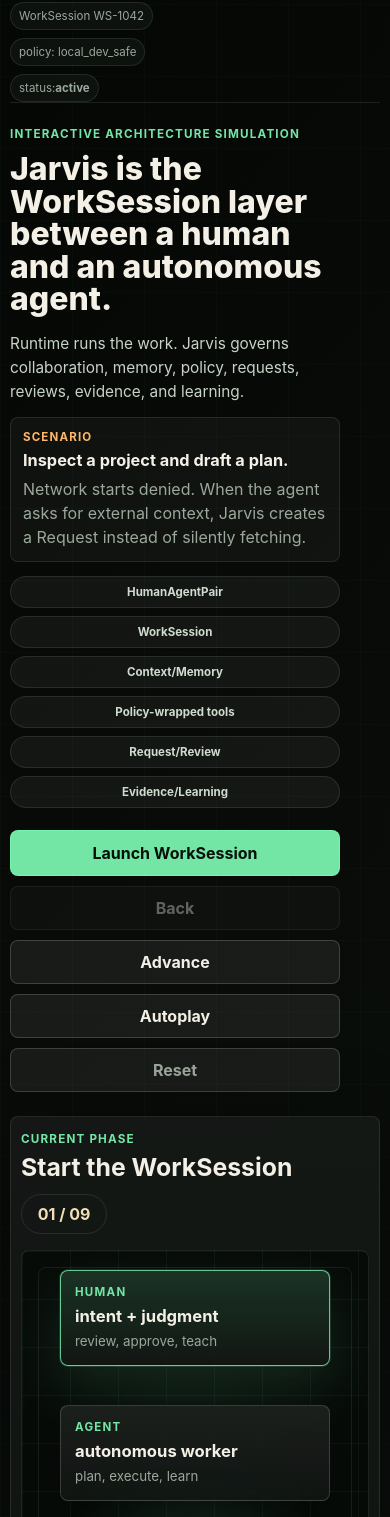
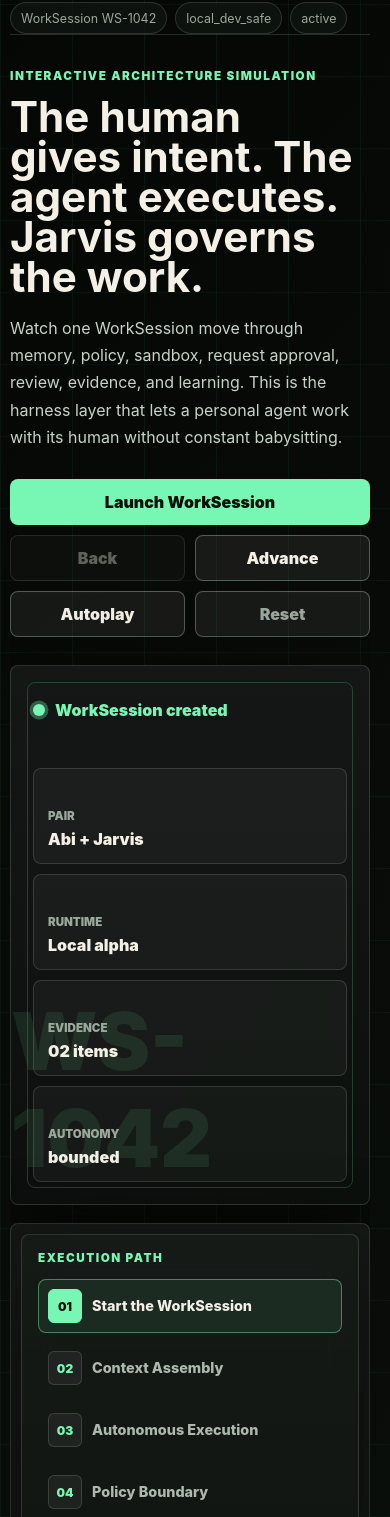
Before and after one commit to Flow-Research/jarvis, a plain HTML site: page index.html in a window 390 px wide. Shown: the part 68-1585 px from the top of the page. Drawn offline with Linux system fonts and the light colour scheme.

Commit message:
Restore stable simulation layout

```diff
--- a/assets/app.js
+++ b/assets/app.js
@@ -273,8 +273,8 @@ function setStep(nextIndex) {
   }, 0);
 
   els.topbarStatus.textContent = step.status;
-  if (els.missionState) els.missionState.textContent = step.mission;
-  if (els.evidenceCount) els.evidenceCount.textContent = `${pad(evidenceTotal)} items`;
+  els.missionState.textContent = step.mission;
+  els.evidenceCount.textContent = `${pad(evidenceTotal)} items`;
   els.stepTitle.textContent = step.title;
   els.stepCounter.textContent = `${pad(current + 1)} / ${pad(steps.length)}`;
   els.stepSummary.textContent = step.summary;
--- a/assets/styles.css
+++ b/assets/styles.css
@@ -1,14 +1,14 @@
 :root {
   color-scheme: dark;
-  --void: #070807;
+  --void: #050704;
   --carbon: #0b0f0c;
-  --panel: #101310;
-  --panel-2: #171b17;
+  --panel: #101711;
+  --panel-2: #151d16;
   --ink: #f4f0e6;
   --muted: #9ba89b;
-  --line: rgb(232 238 228 / 10%);
-  --line-strong: rgb(232 238 228 / 18%);
-  --mint: #73e6a6;
+  --line: rgb(205 231 205 / 16%);
+  --line-strong: rgb(205 231 205 / 32%);
+  --mint: #78f7b4;
   --mint-2: #24b979;
   --cyan: #6fd9ff;
   --amber: #ffb86b;
@@ -31,8 +31,8 @@ body {
   min-height: 100vh;
   overflow-x: hidden;
   background:
-    linear-gradient(90deg, rgb(120 247 180 / 2.4%) 1px, transparent 1px),
-    linear-gradient(rgb(120 247 180 / 2%) 1px, transparent 1px),
+    linear-gradient(90deg, rgb(120 247 180 / 5%) 1px, transparent 1px),
+    linear-gradient(rgb(120 247 180 / 4%) 1px, transparent 1px),
     linear-gradient(135deg, #050704 0%, #0b0f0c 48%, #120f0a 100%);
   background-size: 72px 72px, 72px 72px, auto;
   color: var(--ink);
@@ -48,7 +48,7 @@ body::before {
   z-index: -2;
   pointer-events: none;
   background:
-    linear-gradient(115deg, transparent 0 28%, rgb(120 247 180 / 5%) 28% 29%, transparent 29% 100%),
+    linear-gradient(115deg, transparent 0 28%, rgb(120 247 180 / 10%) 28% 29%, transparent 29% 100%),
     linear-gradient(72deg, transparent 0 68%, rgb(255 184 107 / 8%) 68% 69%, transparent 69% 100%);
 }
 
@@ -83,13 +83,13 @@ button {
 }
 
 .shell {
-  width: min(1440px, calc(100% - 40px));
+  width: min(1540px, calc(100% - 32px));
   margin: 0 auto;
-  padding: 14px 0 40px;
+  padding: 18px 0 44px;
 }
 
 .topbar {
-  min-height: 62px;
+  min-height: 70px;
   display: flex;
   align-items: center;
   justify-content: space-between;
@@ -114,7 +114,7 @@ button {
   border-radius: 8px;
   background: rgb(120 247 180 / 10%);
   color: var(--mint);
-  font-weight: 780;
+  font-weight: 900;
   box-shadow: 0 0 34px rgb(120 247 180 / 16%);
 }
 
@@ -152,16 +152,16 @@ button {
 }
 
 .hero-grid {
-  min-height: calc(100svh - 84px);
+  min-height: 520px;
   display: grid;
-  grid-template-columns: minmax(360px, 0.66fr) minmax(560px, 1fr);
-  gap: 24px;
+  grid-template-columns: minmax(0, 1fr) 380px;
+  gap: 28px;
   align-items: center;
-  padding: 26px 0 18px;
+  padding: 54px 0 34px;
 }
 
 .hero-copy {
-  max-width: 680px;
+  max-width: 980px;
   min-width: 0;
 }
 
@@ -170,92 +170,39 @@ button {
   margin: 0;
   color: var(--mint);
   font-size: 0.73rem;
-  font-weight: 720;
-  letter-spacing: 0.1em;
+  font-weight: 900;
+  letter-spacing: 0.13em;
   text-transform: uppercase;
 }
 
 .hero-copy h1 {
-  max-width: 660px;
-  margin: 12px 0 16px;
-  font-size: clamp(2.35rem, 4.1vw, 4.65rem);
-  line-height: 0.98;
-  font-weight: 760;
+  max-width: 1040px;
+  margin: 14px 0 18px;
+  font-size: clamp(3.2rem, 8vw, 8.7rem);
+  line-height: 0.88;
   letter-spacing: 0;
   text-wrap: balance;
   overflow-wrap: break-word;
 }
 
 .hero-text {
-  max-width: 610px;
+  max-width: 760px;
   margin: 0;
   color: #c8d3c8;
-  font-size: clamp(1rem, 1.16vw, 1.12rem);
-  line-height: 1.62;
+  font-size: clamp(1rem, 1.6vw, 1.24rem);
+  line-height: 1.7;
   overflow-wrap: break-word;
 }
 
-.scenario-card {
-  max-width: 610px;
-  margin-top: 18px;
-  padding: 14px 16px;
-  border: 1px solid var(--line);
-  border-radius: 8px;
-  background: rgb(255 255 255 / 4%);
-}
-
-.scenario-card span {
-  display: block;
-  color: var(--amber);
-  font-size: 0.72rem;
-  font-weight: 720;
-  letter-spacing: 0.1em;
-  text-transform: uppercase;
-}
-
-.scenario-card strong {
-  display: block;
-  margin-top: 6px;
-  color: var(--ink);
-  font-size: 1.02rem;
-}
-
-.scenario-card p {
-  margin: 7px 0 0;
-  color: var(--muted);
-  line-height: 1.5;
-}
-
-.proof-row {
+.hero-actions {
   display: flex;
   flex-wrap: wrap;
-  gap: 8px;
-  margin-top: 18px;
-}
-
-.proof-row span {
-  min-height: 32px;
-  display: inline-flex;
-  align-items: center;
-  border: 1px solid var(--line);
-  border-radius: 999px;
-  background: rgb(255 255 255 / 5%);
-  color: #cfdbcf;
-  font-size: 0.78rem;
-  font-weight: 650;
-  padding: 0 11px;
-}
-
-.hero-actions {
-  display: grid;
-  grid-template-columns: auto minmax(0, 1fr);
-  align-items: center;
   gap: 10px;
-  margin-top: 22px;
+  margin-top: 28px;
 }
 
 .command {
-  min-height: 42px;
+  min-height: 46px;
   display: inline-flex;
   align-items: center;
   justify-content: center;
@@ -263,24 +210,13 @@ button {
   border-radius: 8px;
   background: rgb(244 240 230 / 7%);
   color: var(--ink);
-  font-weight: 720;
+  font-weight: 900;
   padding: 0 16px;
   cursor: pointer;
   transition:
     transform 180ms ease,
     border-color 180ms ease,
     background-color 180ms ease;
-}
-
-.command-group {
-  display: flex;
-  flex-wrap: wrap;
-  gap: 8px;
-}
-
-.command.compact {
-  min-height: 44px;
-  padding: 0 12px;
 }
 
 .command:hover {
@@ -306,7 +242,11 @@ button {
 }
 
 .mission-panel,
-.operating-stage {
+.simulator,
+.story-strip article,
+.rail,
+.operating-stage,
+.sequence {
   border: 1px solid var(--line);
   background:
     linear-gradient(180deg, rgb(255 255 255 / 5%), rgb(255 255 255 / 2%)),
@@ -315,30 +255,13 @@ button {
   backdrop-filter: blur(18px);
 }
 
-.simulator,
-.rail,
-.sequence {
-  border: 1px solid var(--line);
-  background: rgb(255 255 255 / 3%);
-  box-shadow: none;
-  backdrop-filter: none;
-}
-
-.story-strip article {
-  border: 0;
-  border-top: 1px solid var(--line);
-  background: transparent;
-  box-shadow: none;
-  backdrop-filter: none;
-}
-
 .mission-panel {
   position: relative;
   overflow: hidden;
   min-width: 0;
-  min-height: 290px;
+  min-height: 360px;
   border-radius: 8px;
-  padding: 18px;
+  padding: 22px;
 }
 
 .mission-panel::before {
@@ -353,10 +276,10 @@ button {
 .mission-panel::after {
   content: "WS-1042";
   position: absolute;
-  right: 14px;
-  bottom: 12px;
-  color: rgb(120 247 180 / 5%);
-  font-size: 3.1rem;
+  right: -18px;
+  bottom: 18px;
+  color: rgb(120 247 180 / 10%);
+  font-size: 5rem;
   font-weight: 950;
   letter-spacing: 0;
 }
@@ -367,7 +290,7 @@ button {
   display: flex;
   align-items: center;
   gap: 10px;
-  min-height: 38px;
+  min-height: 44px;
   color: var(--mint);
   font-weight: 900;
 }
@@ -387,28 +310,17 @@ button {
   }
 }
 
-.panel-label {
-  position: relative;
-  z-index: 1;
-  margin: 0 0 8px;
-  color: var(--muted);
-  font-size: 0.72rem;
-  font-weight: 950;
-  letter-spacing: 0.12em;
-  text-transform: uppercase;
-}
-
 .mission-grid {
   position: relative;
   z-index: 1;
   display: grid;
   grid-template-columns: 1fr 1fr;
   gap: 10px;
-  margin: 22px 0 0;
+  margin: 36px 0 0;
 }
 
 .mission-grid div {
-  min-height: 78px;
+  min-height: 96px;
   display: grid;
   align-content: end;
   gap: 6px;
@@ -421,19 +333,19 @@ button {
 .mission-grid dt {
   color: var(--muted);
   font-size: 0.72rem;
-  font-weight: 720;
+  font-weight: 900;
   text-transform: uppercase;
 }
 
 .mission-grid dd {
   margin: 0;
   color: var(--ink);
-  font-weight: 720;
+  font-weight: 900;
 }
 
 .simulator {
   display: grid;
-  grid-template-columns: 270px minmax(0, 1fr);
+  grid-template-columns: 270px minmax(0, 1fr) 340px;
   gap: 14px;
   border-radius: 8px;
   padding: 14px;
@@ -459,7 +371,7 @@ button {
 }
 
 .sequence li {
-  min-height: 48px;
+  min-height: 54px;
   display: grid;
   grid-template-columns: 34px 1fr;
   gap: 10px;
@@ -487,7 +399,7 @@ button {
   background: rgb(255 255 255 / 5%);
   color: var(--mint);
   font-size: 0.75rem;
-  font-weight: 720;
+  font-weight: 900;
 }
 
 .sequence li.active .step-index {
@@ -498,18 +410,14 @@ button {
 
 .sequence .step-name {
   font-size: 0.9rem;
-  font-weight: 650;
+  font-weight: 800;
   line-height: 1.25;
 }
 
 .operating-stage {
-  min-height: 640px;
-  padding: 16px;
+  min-height: 760px;
+  padding: 18px;
   min-width: 0;
-}
-
-.hero-stage {
-  min-height: 600px;
 }
 
 .stage-top {
@@ -523,7 +431,7 @@ button {
 .stage-top h2 {
   max-width: 760px;
   margin: 8px 0 0;
-  font-size: clamp(1.55rem, 2.2vw, 2.5rem);
+  font-size: clamp(1.7rem, 3vw, 3.3rem);
   line-height: 1;
   letter-spacing: 0;
 }
@@ -535,12 +443,12 @@ button {
   border: 1px solid var(--line);
   border-radius: 999px;
   color: var(--bone);
-  font-weight: 720;
+  font-weight: 900;
 }
 
 .harness-map {
   position: relative;
-  min-height: 410px;
+  min-height: 520px;
   overflow: hidden;
   border: 1px solid var(--line);
   border-radius: 8px;
@@ -567,12 +475,12 @@ button {
 }
 
 .node {
-  width: 190px;
-  min-height: 96px;
+  width: 220px;
+  min-height: 112px;
   display: grid;
   align-content: center;
   gap: 7px;
-  padding: 14px;
+  padding: 18px;
   border: 1px solid var(--line-strong);
   border-radius: 8px;
   background:
@@ -590,7 +498,7 @@ button {
 .core-inner span {
   color: var(--mint);
   font-size: 0.72rem;
-  font-weight: 720;
+  font-weight: 950;
   letter-spacing: 0.11em;
   text-transform: uppercase;
 }
@@ -618,27 +526,27 @@ button {
 }
 
 .human {
-  top: 28px;
-  left: 28px;
+  top: 42px;
+  left: 36px;
 }
 
 .agent {
-  top: 28px;
-  right: 28px;
+  top: 42px;
+  right: 36px;
 }
 
 .request {
-  left: 28px;
-  bottom: 28px;
+  left: 36px;
+  bottom: 42px;
 }
 
 .runtime {
-  right: 28px;
-  bottom: 28px;
+  right: 36px;
+  bottom: 42px;
 }
 
 .core {
-  width: 228px;
+  width: 280px;
   aspect-ratio: 1;
   left: 50%;
   top: 50%;
@@ -659,7 +567,7 @@ button {
 }
 
 .ring-b {
-  inset: 24px;
+  inset: 28px;
   border-color: rgb(111 217 255 / 24%);
   animation: rotate 9s linear infinite reverse;
 }
@@ -692,7 +600,7 @@ button {
 }
 
 .core-inner {
-  width: 150px;
+  width: 184px;
   aspect-ratio: 1;
   display: grid;
   place-items: center;
@@ -730,30 +638,30 @@ button {
 }
 
 .beam-human {
-  top: 122px;
-  left: 208px;
-  width: 220px;
+  top: 148px;
+  left: 240px;
+  width: 260px;
   transform: rotate(21deg);
 }
 
 .beam-agent {
-  top: 122px;
-  right: 208px;
-  width: 220px;
+  top: 148px;
+  right: 240px;
+  width: 260px;
   transform: rotate(159deg);
 }
 
 .beam-runtime {
-  bottom: 126px;
-  right: 208px;
-  width: 220px;
+  bottom: 154px;
+  right: 240px;
+  width: 265px;
   transform: rotate(201deg);
 }
 
 .beam-request {
-  bottom: 126px;
-  left: 208px;
-  width: 220px;
+  bottom: 154px;
+  left: 240px;
+  width: 265px;
   transform: rotate(-21deg);
 }
 
@@ -775,7 +683,7 @@ button {
   display: grid;
   grid-template-columns: minmax(0, 0.8fr) minmax(0, 1.2fr);
   gap: 14px;
-  margin-top: 12px;
+  margin-top: 14px;
 }
 
 .phase-brief p,
@@ -785,8 +693,8 @@ button {
 }
 
 .phase-brief p {
-  min-height: 118px;
-  padding: 16px;
+  min-height: 140px;
+  padding: 18px;
   border: 1px solid var(--line);
   border-radius: 8px;
   background: rgb(255 255 255 / 5%);
@@ -812,17 +720,16 @@ button {
 }
 
 .phase-brief li {
-  padding: 10px 12px;
+  padding: 12px 14px;
 }
 
 .right-stack {
   display: grid;
-  grid-template-columns: repeat(3, minmax(0, 1fr));
   gap: 14px;
 }
 
 .rail {
-  padding: 14px;
+  padding: 16px;
 }
 
 .rail-head {
@@ -890,14 +797,14 @@ button {
 }
 
 .story-strip article {
-  min-height: auto;
+  min-height: 210px;
   border-radius: 8px;
-  padding: 22px 0 0;
+  padding: 18px;
 }
 
 .story-strip span {
   color: var(--mint);
-  font-weight: 720;
+  font-weight: 950;
 }
 
 .story-strip h3 {
@@ -911,13 +818,14 @@ button {
   line-height: 1.58;
 }
 
-@media (max-width: 1340px) {
+@media (max-width: 1260px) {
+  .hero-grid,
   .simulator {
     grid-template-columns: 1fr;
   }
 
   .mission-panel {
-    min-height: 260px;
+    min-height: auto;
   }
 
   .right-stack,
@@ -930,19 +838,13 @@ button {
   }
 }
 
-@media (max-width: 1260px) {
-  .hero-grid {
-    grid-template-columns: 1fr;
-  }
-}
-
 @media (max-width: 760px) {
   .shell {
-    width: 100%;
-    max-width: none;
-    margin: 0;
-    padding: 10px 10px 40px;
-    overflow: visible;
+    width: calc(100vw - 20px);
+    max-width: 360px;
+    margin: 0 10px;
+    padding-top: 10px;
+    overflow: hidden;
   }
 
   .topbar,
@@ -951,90 +853,41 @@ button {
     flex-direction: column;
   }
 
-  .topbar-meta {
-    display: grid;
-    grid-template-columns: 1fr;
-    width: 100%;
-    justify-content: flex-start;
-  }
-
-  .topbar-meta span {
-    width: fit-content;
-    max-width: 100%;
-    min-height: 28px;
-    font-size: 0.72rem;
-    padding-inline: 8px;
-  }
-
   .hero-grid {
     min-height: auto;
-    padding: 24px 0 16px;
+    padding: 34px 0 18px;
     width: 100%;
     max-width: 100%;
-    overflow: visible;
-  }
-
-  .hero-grid > *,
-  .hero-copy > *,
-  .simulator > *,
-  .right-stack > * {
-    min-width: 0;
-    max-width: 100%;
+    overflow: hidden;
   }
 
   .hero-copy {
     width: 100%;
-    max-width: 330px;
-    overflow: visible;
+    max-width: 100%;
+    overflow: hidden;
   }
 
   .hero-copy h1 {
-    max-width: 330px;
-    font-size: clamp(1.92rem, 8.2vw, 2.28rem);
-    line-height: 1.02;
+    max-width: min(100%, 345px);
+    font-size: clamp(2.55rem, 10.8vw, 3rem);
+    line-height: 0.95;
     text-wrap: auto;
   }
 
   .hero-text {
-    width: 100%;
-    max-width: 330px;
-    font-size: 0.96rem;
-    line-height: 1.55;
-  }
-
-  .scenario-card {
-    max-width: 330px;
-    margin-top: 14px;
-    padding: 12px;
-    overflow-wrap: break-word;
-  }
-
-  .proof-row {
-    display: grid;
-    grid-template-columns: 1fr;
-    max-width: 330px;
-    margin-top: 14px;
-  }
-
-  .proof-row span {
-    width: 100%;
-    justify-content: center;
-    text-align: center;
-    font-size: 0.72rem;
-    padding-inline: 8px;
+    max-width: 100%;
+    font-size: 1rem;
   }
 
   .hero-actions {
     display: grid;
-    grid-template-columns: 1fr;
+    grid-template-columns: minmax(0, 1fr) minmax(0, 1fr);
     width: 100%;
-    max-width: calc(100vw - 20px);
+    max-width: 100%;
   }
 
-  .command-group {
-    display: grid;
-    grid-template-columns: 1fr;
-    gap: 10px;
+  .hero-actions .primary {
+    grid-column: 1 / -1;
   }
 
   .command {
@@ -1043,26 +896,12 @@ button {
     padding-inline: 10px;
   }
 
-  .command.primary {
-    min-height: 46px;
-  }
-
   .mission-grid,
   .right-stack,
   .story-strip,
   .phase-brief,
   .sequence ol {
     grid-template-columns: 1fr;
-  }
-
-  .simulator {
-    width: 100%;
-    max-width: calc(100vw - 20px);
-    overflow: visible;
-  }
-
-  .hero-stage {
-    max-width: calc(100vw - 20px);
   }
 
   .simulator,
--- a/index.html
+++ b/index.html
@@ -8,8 +8,8 @@
       name="description"
       content="A cinematic interactive simulation of Jarvis as a human-agent collaboration harness."
     />
-    <link rel="icon" href="./assets/favicon.svg" type="image/svg+xml" />
-    <link rel="stylesheet" href="./assets/styles.css" />
+    <link rel="icon" href="./assets/favicon.svg?v=stable1" type="image/svg+xml" />
+    <link rel="stylesheet" href="./assets/styles.css?v=stable1" />
   </head>
   <body>
     <canvas id="signalCanvas" aria-hidden="true"></canvas>
@@ -24,8 +24,8 @@
         </a>
         <div class="topbar-meta">
           <span>WorkSession WS-1042</span>
-          <span>policy: local_dev_safe</span>
-          <span>status: <b id="topbarStatus">created</b></span>
+          <span>local_dev_safe</span>
+          <span id="topbarStatus">created</span>
         </div>
       </header>
 
@@ -33,49 +33,65 @@
         <div class="hero-copy">
           <p class="kicker">Interactive architecture simulation</p>
           <h1 id="page-title">
-            Jarvis is the WorkSession layer between a human and an autonomous agent.
+            The human gives intent. The agent executes. Jarvis governs the work.
           </h1>
           <p class="hero-text">
-            Runtime runs the work. Jarvis governs collaboration, memory,
-            policy, requests, reviews, evidence, and learning.
+            Watch one WorkSession move through memory, policy, sandbox,
+            request approval, review, evidence, and learning. This is the
+            harness layer that lets a personal agent work with its human
+            without constant babysitting.
           </p>
-          <div class="scenario-card" aria-label="Visible scenario">
-            <span>Scenario</span>
-            <strong>Inspect a project and draft a plan.</strong>
-            <p>
-              Network starts denied. When the agent asks for external context,
-              Jarvis creates a Request instead of silently fetching.
-            </p>
-          </div>
-          <div class="proof-row" aria-label="Jarvis proof points">
-            <span>HumanAgentPair</span>
-            <span>WorkSession</span>
-            <span>Context/Memory</span>
-            <span>Policy-wrapped tools</span>
-            <span>Request/Review</span>
-            <span>Evidence/Learning</span>
-          </div>
           <div class="hero-actions" aria-label="Simulation controls">
             <button class="command primary" id="startBtn" type="button">
               Launch WorkSession
             </button>
-            <div class="command-group" aria-label="Playback controls">
-              <button class="command compact" id="prevBtn" type="button">Back</button>
-              <button class="command compact" id="nextBtn" type="button">Advance</button>
+            <button class="command" id="prevBtn" type="button">Back</button>
+            <button class="command" id="nextBtn" type="button">Advance</button>
             <button
-                class="command compact"
+              class="command"
               id="autoBtn"
               type="button"
               aria-pressed="false"
             >
               Autoplay
             </button>
-              <button class="command compact ghost" id="resetBtn" type="button">Reset</button>
-            </div>
+            <button class="command ghost" id="resetBtn" type="button">Reset</button>
           </div>
         </div>
 
-        <section class="operating-stage hero-stage" aria-label="Operating surface">
+        <aside class="mission-panel" aria-label="Live mission state">
+          <div class="mission-header">
+            <span class="pulse"></span>
+            <span id="missionState">Ready</span>
+          </div>
+          <dl class="mission-grid">
+            <div>
+              <dt>Pair</dt>
+              <dd>Abi + Jarvis</dd>
+            </div>
+            <div>
+              <dt>Runtime</dt>
+              <dd>Local alpha</dd>
+            </div>
+            <div>
+              <dt>Evidence</dt>
+              <dd id="evidenceCount">01 item</dd>
+            </div>
+            <div>
+              <dt>Autonomy</dt>
+              <dd>bounded</dd>
+            </div>
+          </dl>
+        </aside>
+      </section>
+
+      <section class="simulator" aria-label="Jarvis operating simulation">
+        <nav class="sequence" aria-label="WorkSession steps">
+          <div class="section-label">Execution path</div>
+          <ol id="timeline"></ol>
+        </nav>
+
+        <section class="operating-stage" aria-label="Operating surface">
           <div class="stage-top">
             <div>
               <span class="section-label">Current phase</span>
@@ -109,8 +125,8 @@
 
             <div class="node runtime" data-node="runtime">
               <span>Runtime substrate</span>
-              <strong>internal session</strong>
-              <small>sandbox files stream</small>
+              <strong>durable execution</strong>
+              <small>session files sandbox stream</small>
             </div>
 
             <div class="node request" data-node="request">
@@ -132,13 +148,6 @@
             <ul id="eventLog"></ul>
           </div>
         </section>
-      </section>
-
-      <section class="simulator" aria-label="Jarvis operating simulation">
-        <nav class="sequence" aria-label="WorkSession steps">
-          <div class="section-label">Execution path</div>
-          <ol id="timeline"></ol>
-        </nav>
 
         <aside class="right-stack" aria-label="State rails">
           <section class="rail policy-rail" aria-labelledby="policyTitle">
@@ -206,6 +215,6 @@
       </section>
     </main>
 
-    <script src="./assets/app.js"></script>
+    <script src="./assets/app.js?v=stable1"></script>
   </body>
 </html>
```
Lines whose indentation alone changed are shown as unchanged.
